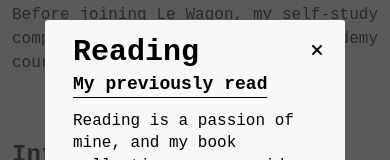
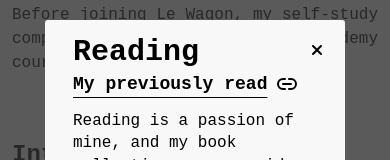
Before and after one commit to zacnation/react-portfolio, a React (Vite) app: page / in a window 390 px wide. Both pictures are taken after a click on the button "Reading". Shown: the part 1846-2006 px from the top of the page. Built offline with nearby package versions, Linux system fonts and the light colour scheme.

Commit message:
Add link icon + make model height responsive

```diff
--- a/src/components/Modal.jsx
+++ b/src/components/Modal.jsx
@@ -39,7 +39,7 @@ export default function Modal(props) {
             className={`${props.darkMode ? 'overlay-dark' : 'overlay'}`}
           ></div>
           <div
-            className={`modal-content max-h-96 overflow-auto ${
+            className={`modal-content max-h-96 md:max-h-full overflow-auto ${
               props.darkMode ? 'bg-very-dark text-white' : 'bg-light'
             }`}
           >
@@ -51,7 +51,18 @@ export default function Modal(props) {
                 rel="noreferrer"
                 className="text-lg font-bold underline underline-offset-8"
               >
-                {props.linkText}
+                <div className="flex items-center">
+                  {props.linkText}
+                  <img
+                    src={`${
+                      props.darkMode
+                        ? 'public/link-inverted.svg'
+                        : 'public/link.svg'
+                    }`}
+                    alt=""
+                    className="w-6 ml-2"
+                  />
+                </div>
               </a>
             )}
 
```
Also changed, not shown: public/link-inverted.svg (added), public/link.svg (added).
